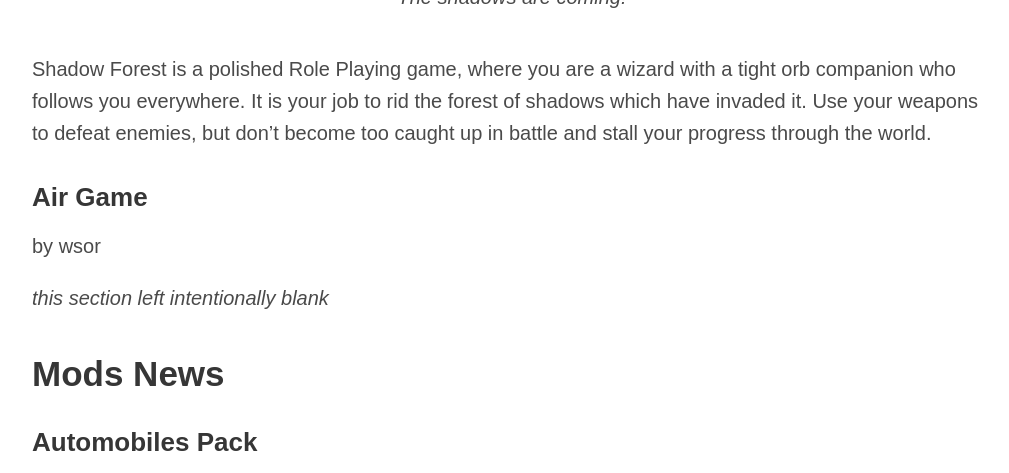
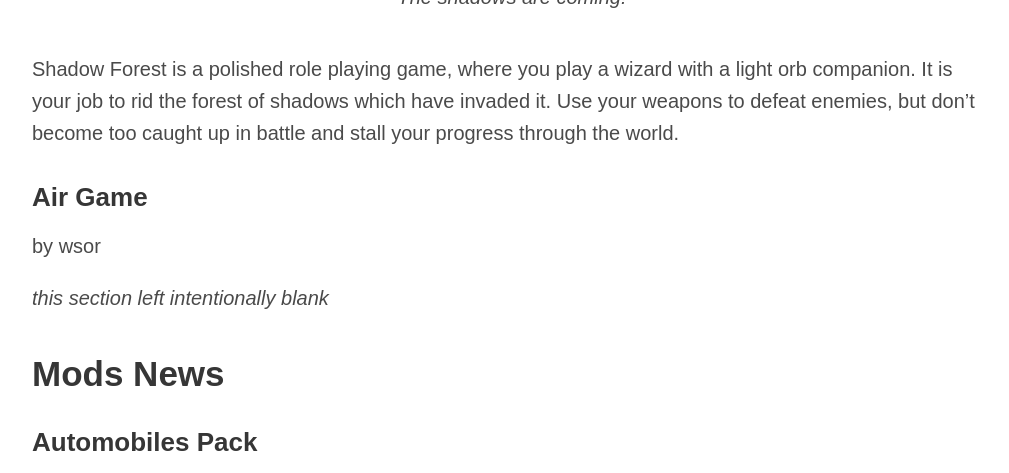
Before and after one commit to minetest/blog, a Jekyll site: the page built from _posts/2024-01-17-January.md, in a window 1280 px wide and 900 px high, scrolled down 5322 px, cut to the strip 202-675 px from the top of the window. Shown: the whole strip, without its empty margins (128-1137 px from the left). Built offline with Jekyll 4.4.1, drawn with Linux system fonts in a browser that asks for light colours.

Commit message:
Update _posts/2024-01-17-January.md
fix

Co-authored-by: TheShadowOfHassen <94244235+TheShadowOfHassen@users.noreply.github.com>

```diff
--- a/_posts/2024-01-17-January.md
+++ b/_posts/2024-01-17-January.md
@@ -114,7 +114,7 @@ MineOS by jordan4ibanez is an astonishing demo, for those of us who are familiar
 
 {% include figure.html src="/static/blog/2024_EarlyWinter/shadowForest.png" caption='The shadows are coming!' %}
 
-Shadow Forest is a polished Role Playing game, where you are a wizard with a tight orb companion who follows you everywhere. It is your job to rid the forest of shadows which have invaded it. Use your weapons to defeat enemies, but don't become too caught up in battle and stall your progress through the world.
+Shadow Forest is a polished role playing game, where you play a wizard with a light orb companion. It is your job to rid the forest of shadows which have invaded it. Use your weapons to defeat enemies, but don't become too caught up in battle and stall your progress through the world.
 
 ### Air Game
 
```
